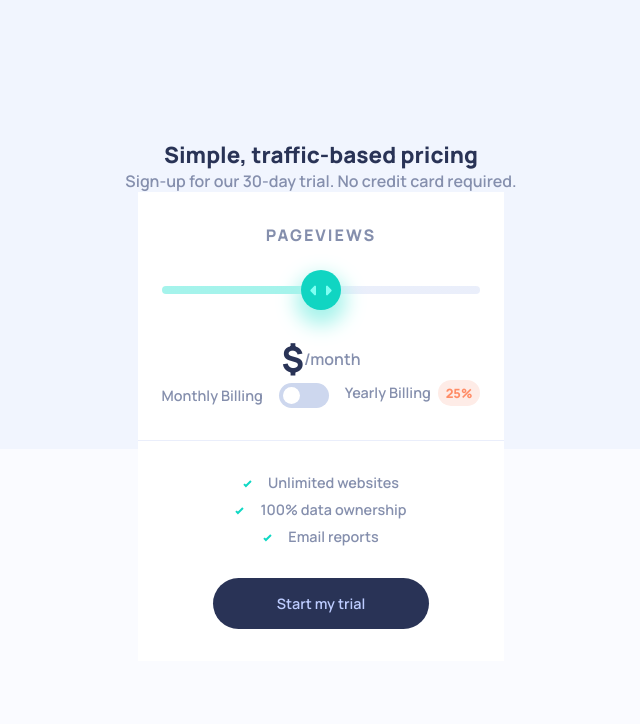
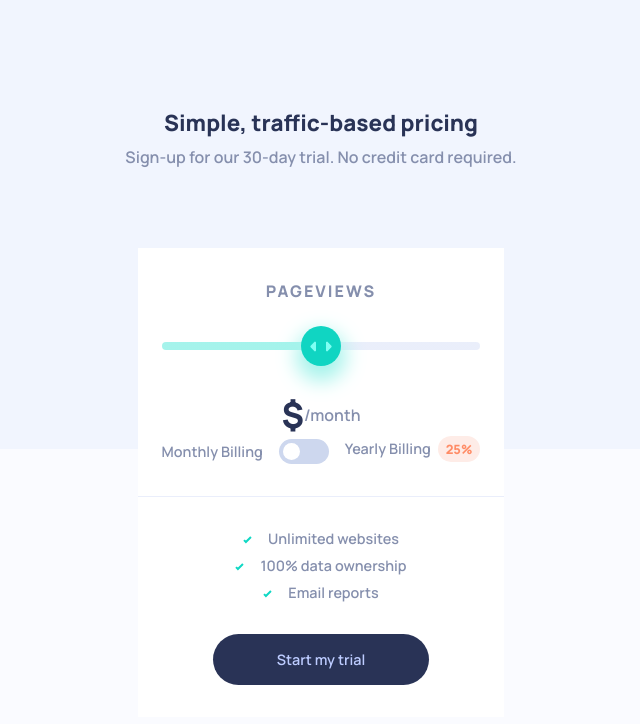
Before and after one commit to t-devl/interactive-pricing-component, a plain HTML site: page index.html in a window 1280 px wide. Shown: the whole page, without its empty margins (319-959 px from the left). Drawn offline with Linux system fonts and the light colour scheme.

Commit message:
Add padding and margin to intro

```diff
--- a/style.css
+++ b/style.css
@@ -39,10 +39,13 @@ button {
 }
 
 .intro {
+  padding: 1.5rem;
+  margin-bottom: 3.5rem;
   text-align: center;
 }
 
 .title {
+  margin-bottom: 0.5rem;
   color: var(--darkDesaturatedBlue);
   font-size: 1.4rem;
 }
```
